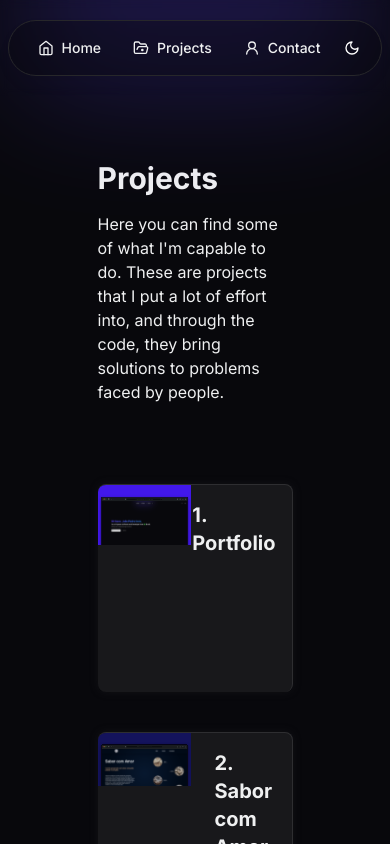
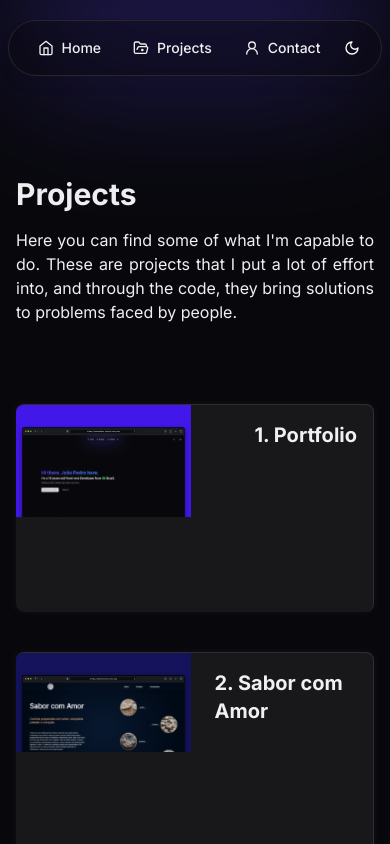
Before and after one commit to jotapemattos/portfolio-jotapemattos, a Next.js app: page /projects in a window 390 px wide. Shown: the top 844 px of the page. Built offline with nearby package versions, Linux system fonts and the light colour scheme.

Commit message:
style: add responsiveness

```diff
--- a/src/app/projects/page.tsx
+++ b/src/app/projects/page.tsx
@@ -3,10 +3,10 @@ import { ProjectCards } from '@/components/Projects/ProjectCards';
 const page = () => {
   return (
     <main className="w-full min-h-full flex items-center justify-center pt-40 pb-20">
-      <div className="w-1/2 h-full flex flex-col items-start gap-20">
+      <div className="w-full md:w-1/2 h-full flex flex-col items-start gap-20 p-4 sm:p-0">
         <section className="space-y-4">
           <h1 className="font-bold text-primary text-3xl">Projects</h1>
-          <p className="text-primary">
+          <p className="text-primary text-justify">
             Here you can find some of what I&apos;m capable to do. These are
             projects that I put a lot of effort into, and through the code, they
             bring solutions to problems faced by people.
```
